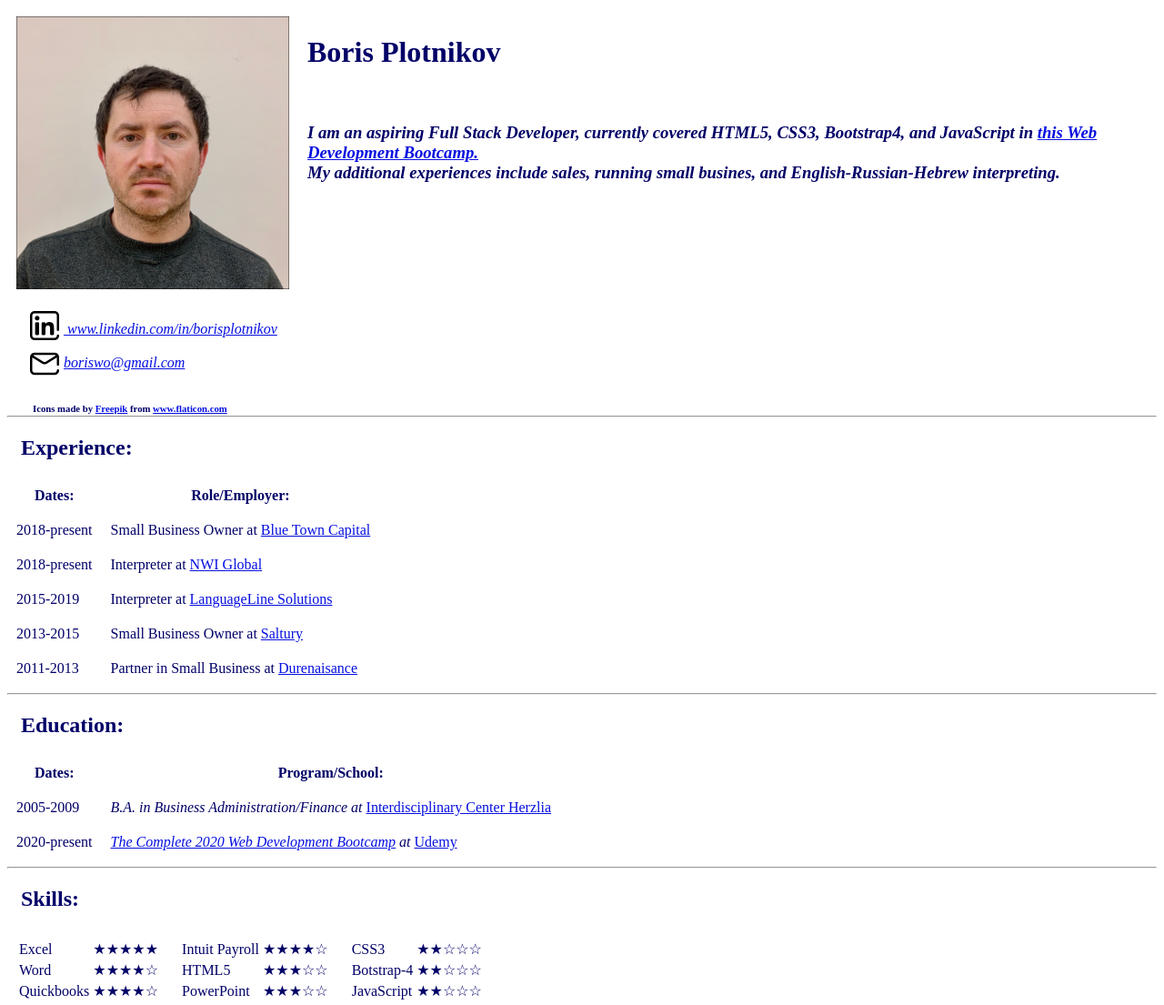
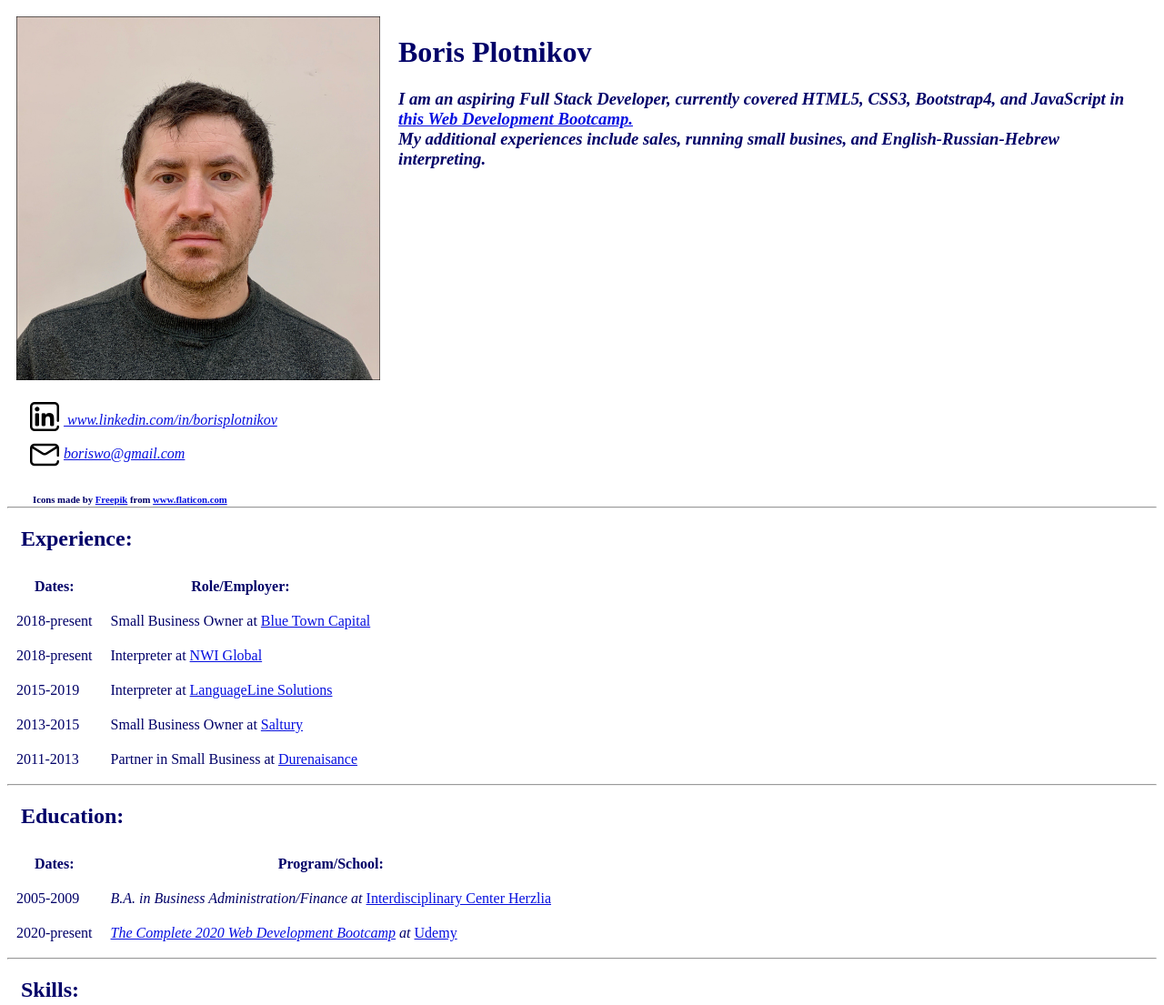
Before and after one commit to BorisPlotnikov/HTML-5, a plain HTML site: page index.html in a window 1280 px wide. Shown: the top 1105 px of the page at 91% size. Drawn offline with Linux system fonts and the light colour scheme.

Commit message:
Update index.html

```diff
--- a/index.html
+++ b/index.html
@@ -12,11 +12,11 @@
   <table cellpadding="10" cellspacing="0">
     <tr align="left" valign="top">
       <td align="center">
-        <img alt="Profile image" height="300" src="Images/Profile1.JPG">
+        <img alt="Profile image" height="400" src="Images/Profile1.JPG">
       </td>
       <!-- Name-Title -->
       <td>
-        <h1>Boris Plotnikov</h1><br>
+        <h1>Boris Plotnikov</h1>
         <!-- Profile -->
         <h3>
           <em>
```
